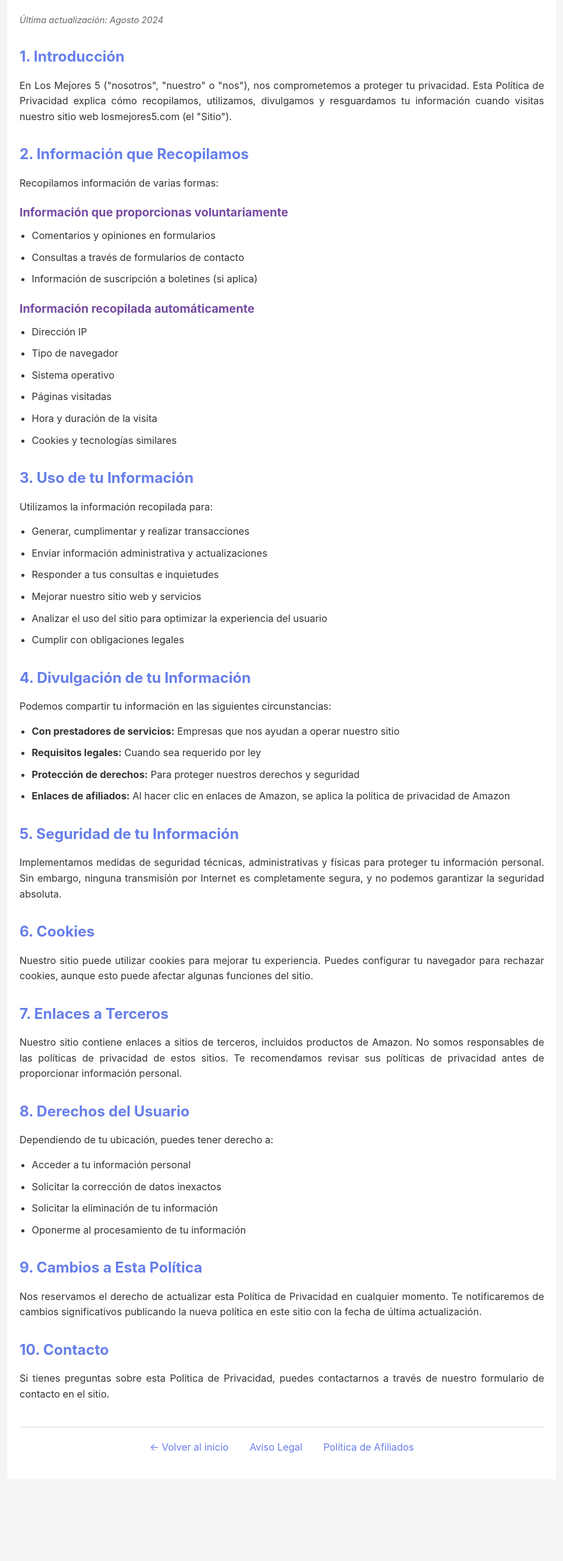
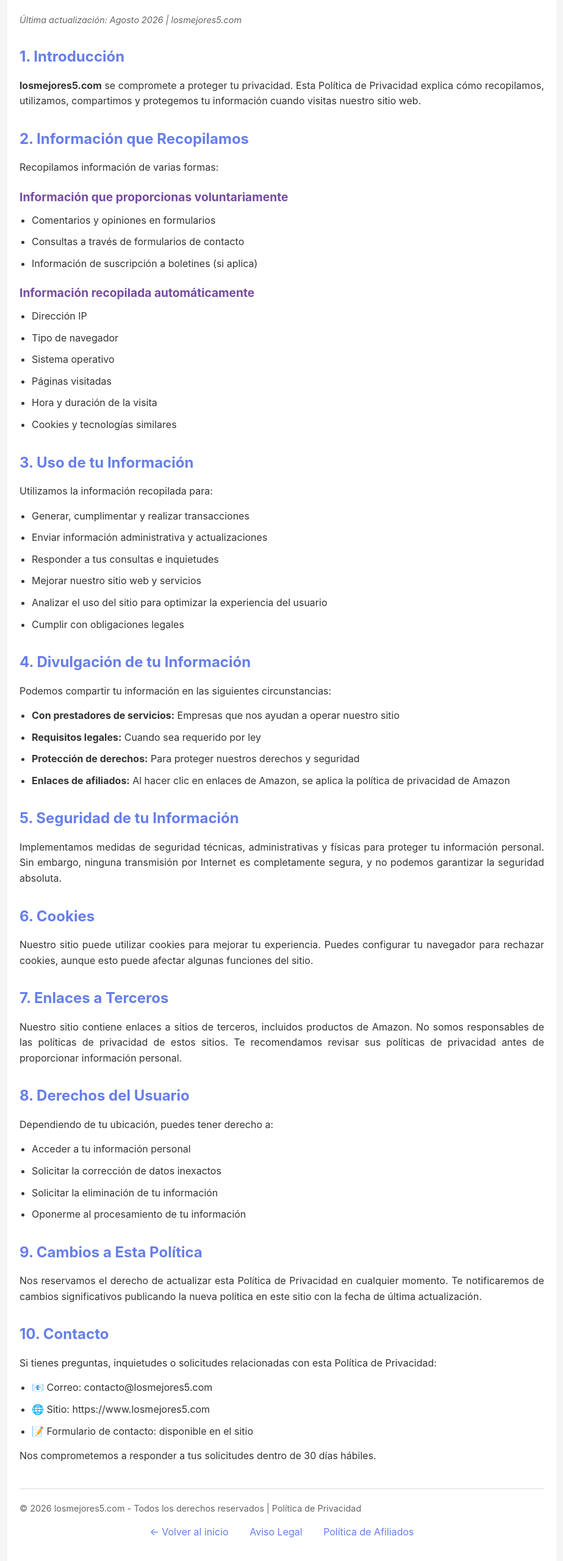
Before and after one commit to xXLoker0Xx/web-maker, an Astro site in the folder plantilla-astro/: page /politica-de-privacidad in a window 1280 px wide. Shown: the part 118-2678 px from the top of the page at 61% size, without its empty margins (178-1101 px from the left). Before the commit the page ends 2544 px from the top, so only its background shows below. Built offline with nearby package versions, Linux system fonts and the light colour scheme; Astro itself is replaced by a stand-in of ours.

Commit message:
fix: personalize legal pages with losmejores5.com domain
- Update all legal pages (afiliados, aviso-legal, politica-privacidad)
- Add domain name losmejores5.com to titles and descriptions
- Update year to 2026
- Add contact email: contacto@losmejores5.com
- Add copyright notice with domain
- Improve contact sections with email, website, and form info
- Add OpenGraph meta tags for SEO
- Deploy to Vercel: https://www.losmejores5.com

```diff
--- a/plantilla-astro/src/pages/politica-de-privacidad.astro
+++ b/plantilla-astro/src/pages/politica-de-privacidad.astro
@@ -7,8 +7,10 @@ const canonicalURL = new URL(Astro.url.pathname, Astro.site);
 <head>
   <meta charset="utf-8">
   <meta name="viewport" content="width=device-width, initial-scale=1.0">
-  <title>Política de Privacidad - Los Mejores 5</title>
-  <meta name="description" content="Política de privacidad de Los Mejores 5. Cómo protegemos tus datos personales.">
+  <title>Política de Privacidad - losmejores5.com</title>
+    <meta name="description" content="Política de privacidad de losmejores5.com - Cómo protegemos y manejamos tus datos personales.">
+    <meta property="og:title" content="Política de Privacidad - losmejores5.com">
+    <meta property="og:type" content="website">
   <link rel="canonical" href={canonicalURL}>
   <style>
     * { margin: 0; padding: 0; box-sizing: border-box; }
@@ -30,10 +32,10 @@ const canonicalURL = new URL(Astro.url.pathname, Astro.site);
 <body>
   <div class="container">
     <h1>Política de Privacidad</h1>
-    <p class="last-updated">Última actualización: Agosto 2024</p>
+    <p class="last-updated">Última actualización: Agosto 2026 | losmejores5.com</p>
 
     <h2>1. Introducción</h2>
-    <p>En Los Mejores 5 ("nosotros", "nuestro" o "nos"), nos comprometemos a proteger tu privacidad. Esta Política de Privacidad explica cómo recopilamos, utilizamos, divulgamos y resguardamos tu información cuando visitas nuestro sitio web losmejores5.com (el "Sitio").</p>
+    <p><strong>losmejores5.com</strong> se compromete a proteger tu privacidad. Esta Política de Privacidad explica cómo recopilamos, utilizamos, compartimos y protegemos tu información cuando visitas nuestro sitio web.</p>
 
     <h2>2. Información que Recopilamos</h2>
     <p>Recopilamos información de varias formas:</p>
@@ -96,12 +98,23 @@ const canonicalURL = new URL(Astro.url.pathname, Astro.site);
     <p>Nos reservamos el derecho de actualizar esta Política de Privacidad en cualquier momento. Te notificaremos de cambios significativos publicando la nueva política en este sitio con la fecha de última actualización.</p>
 
     <h2>10. Contacto</h2>
-    <p>Si tienes preguntas sobre esta Política de Privacidad, puedes contactarnos a través de nuestro formulario de contacto en el sitio.</p>
+    <p>Si tienes preguntas, inquietudes o solicitudes relacionadas con esta Política de Privacidad:</p>
+    <ul>
+      <li>📧 Correo: contacto@losmejores5.com</li>
+      <li>🌐 Sitio: https://www.losmejores5.com</li>
+      <li>📝 Formulario de contacto: disponible en el sitio</li>
+    </ul>
+    <p>Nos comprometemos a responder a tus solicitudes dentro de 30 días hábiles.</p>
 
     <div class="nav-footer">
-      <a href="/">← Volver al inicio</a>
-      <a href="/aviso-legal">Aviso Legal</a>
-      <a href="/afiliados">Política de Afiliados</a>
+      <p style="margin-bottom: 15px; color: #666; font-size: 0.9rem;">
+        © 2026 losmejores5.com - Todos los derechos reservados | Política de Privacidad
+      </p>
+      <div>
+        <a href="/">← Volver al inicio</a>
+        <a href="/aviso-legal">Aviso Legal</a>
+        <a href="/afiliados">Política de Afiliados</a>
+      </div>
     </div>
   </div>
 </body>
```
Also changed, not shown: plantilla-astro/src/pages/afiliados.astro (+21 -8 lines), plantilla-astro/src/pages/aviso-legal.astro (+19 -7 lines).
